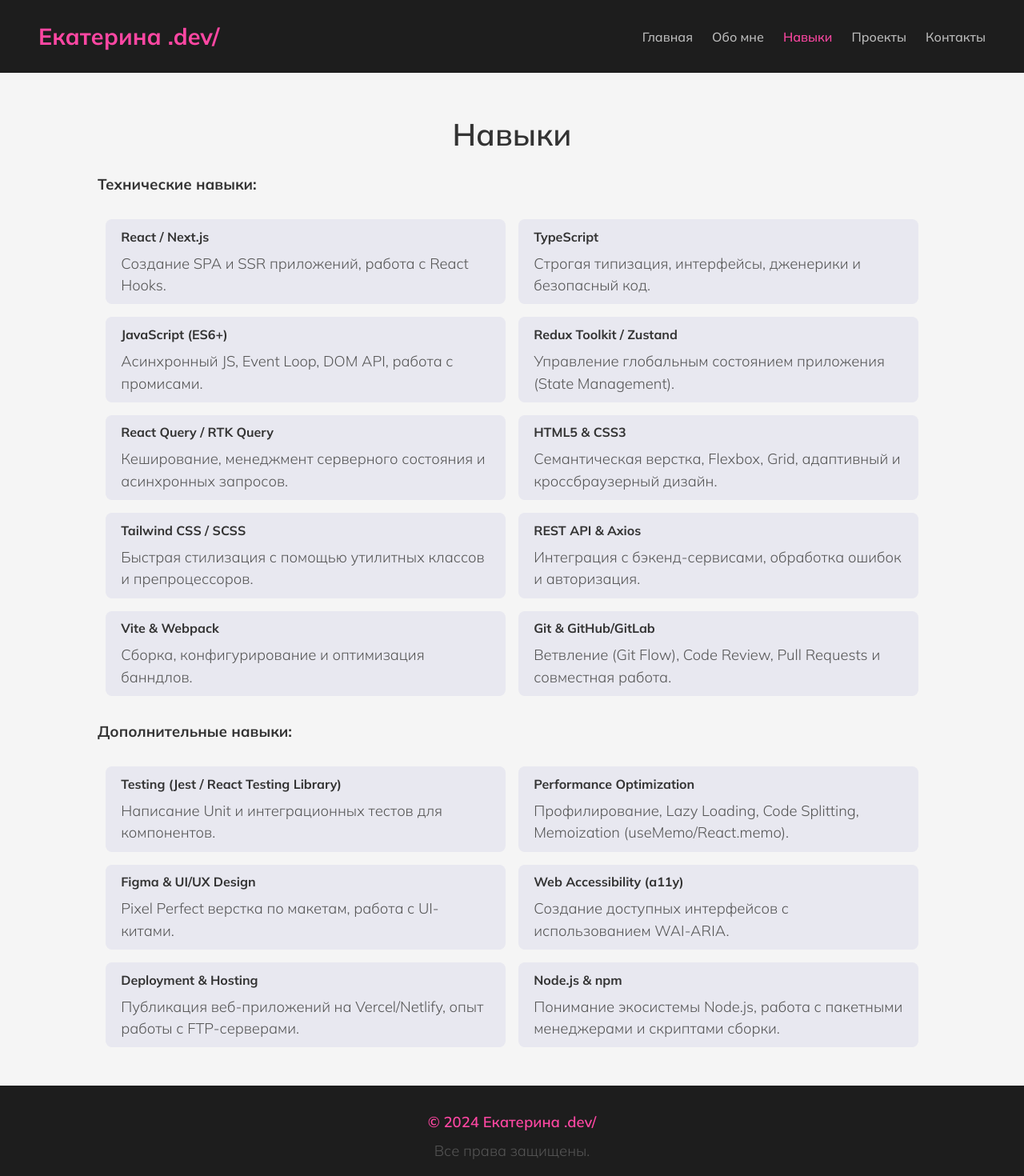
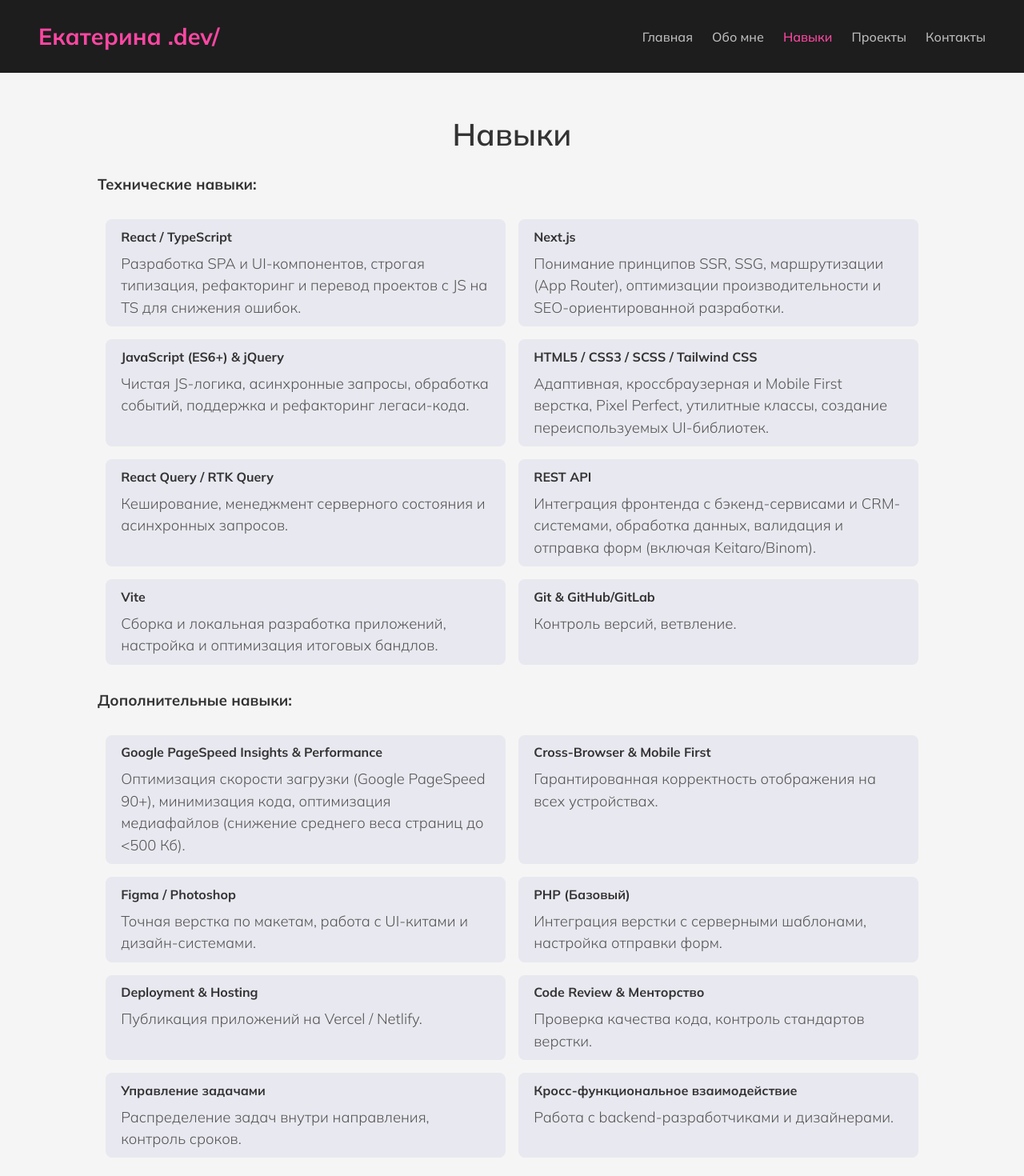
Before and after one commit to Ekaterina-shch/portfolio, a React (Vite) app: page /skills in a window 1280 px wide. Shown: the top 1470 px of the page at 80% size. Built offline with nearby package versions, Linux system fonts and the light colour scheme.

Commit message:
Переписала скилы

```diff
--- a/src/pages/Skills.tsx
+++ b/src/pages/Skills.tsx
@@ -3,21 +3,24 @@ import './PageStyles.css';
 const Skills = () => {
   const technicalSkills = [
     {
-      name: 'React / Next.js',
-      description: 'Создание SPA и SSR приложений, работа с React Hooks.',
+      name: 'React / TypeScript',
+      description:
+        'Разработка SPA и UI-компонентов, строгая типизация, рефакторинг и перевод проектов с JS на TS для снижения ошибок.',
     },
     {
-      name: 'TypeScript',
-      description: 'Строгая типизация, интерфейсы, дженерики и безопасный код.',
+      name: 'Next.js',
+      description:
+        'Понимание принципов SSR, SSG, маршрутизации (App Router), оптимизации производительности и SEO-ориентированной разработки.',
     },
     {
-      name: 'JavaScript (ES6+)',
-      description: 'Асинхронный JS, Event Loop, DOM API, работа с промисами.',
+      name: 'JavaScript (ES6+) & jQuery',
+      description:
+        'Чистая JS-логика, асинхронные запросы, обработка событий, поддержка и рефакторинг легаси-кода.',
     },
     {
-      name: 'Redux Toolkit / Zustand',
+      name: 'HTML5 / CSS3 / SCSS / Tailwind CSS',
       description:
-        'Управление глобальным состоянием приложения (State Management).',
+        'Адаптивная, кроссбраузерная и Mobile First верстка, Pixel Perfect, утилитные классы, создание переиспользуемых UI-библиотек.',
     },
     {
       name: 'React Query / RTK Query',
@@ -25,57 +28,57 @@ const Skills = () => {
         'Кеширование, менеджмент серверного состояния и асинхронных запросов.',
     },
     {
-      name: 'HTML5 & CSS3',
+      name: 'REST API',
       description:
-        'Семантическая верстка, Flexbox, Grid, адаптивный и кроссбраузерный дизайн.',
+        'Интеграция фронтенда с бэкенд-сервисами и CRM-системами, обработка данных, валидация и отправка форм (включая Keitaro/Binom).',
     },
     {
-      name: 'Tailwind CSS / SCSS',
+      name: 'Vite',
       description:
-        'Быстрая стилизация с помощью утилитных классов и препроцессоров.',
+        'Сборка и локальная разработка приложений, настройка и оптимизация итоговых бандлов.',
     },
-    {
-      name: 'REST API & Axios',
-      description:
-        'Интеграция с бэкенд-сервисами, обработка ошибок и авторизация.',
-    },
-    {
-      name: 'Vite & Webpack',
-      description: 'Сборка, конфигурирование и оптимизация банндлов.',
-    },
+
     {
       name: 'Git & GitHub/GitLab',
-      description:
-        'Ветвление (Git Flow), Code Review, Pull Requests и совместная работа.',
+      description: 'Контроль версий, ветвление.',
     },
   ];
   const additionalSkills = [
     {
-      name: 'Testing (Jest / React Testing Library)',
-      description: 'Написание Unit и интеграционных тестов для компонентов.',
+      name: 'Google PageSpeed Insights & Performance',
+      description:
+        'Оптимизация скорости загрузки (Google PageSpeed 90+), минимизация кода, оптимизация медиафайлов (снижение среднего веса страниц до <500 Кб).',
     },
     {
-      name: 'Performance Optimization',
+      name: 'Cross-Browser & Mobile First',
       description:
-        'Профилирование, Lazy Loading, Code Splitting, Memoization (useMemo/React.memo).',
+        'Гарантированная корректность отображения на всех устройствах.',
     },
     {
-      name: 'Figma & UI/UX Design',
-      description: 'Pixel Perfect верстка по макетам, работа с UI-китами.',
+      name: 'Figma / Photoshop',
+      description:
+        'Точная верстка по макетам, работа с UI-китами и дизайн-системами.',
     },
     {
-      name: 'Web Accessibility (a11y)',
-      description: 'Создание доступных интерфейсов с использованием WAI-ARIA.',
+      name: 'PHP (Базовый)',
+      description:
+        'Интеграция верстки с серверными шаблонами, настройка отправки форм.',
     },
     {
       name: 'Deployment & Hosting',
-      description:
-        'Публикация веб-приложений на Vercel/Netlify, опыт работы с FTP-серверами.',
+      description: 'Публикация приложений на Vercel / Netlify.',
     },
     {
-      name: 'Node.js & npm',
-      description:
-        'Понимание экосистемы Node.js, работа с пакетными менеджерами и скриптами сборки.',
+      name: 'Code Review & Менторство',
+      description: 'Проверка качества кода, контроль стандартов верстки.',
+    },
+    {
+      name: 'Управление задачами',
+      description: 'Распределение задач внутри направления, контроль сроков.',
+    },
+    {
+      name: 'Кросс-функциональное взаимодействие',
+      description: 'Работа с backend-разработчиками и дизайнерами.',
     },
   ];
   return (
```
